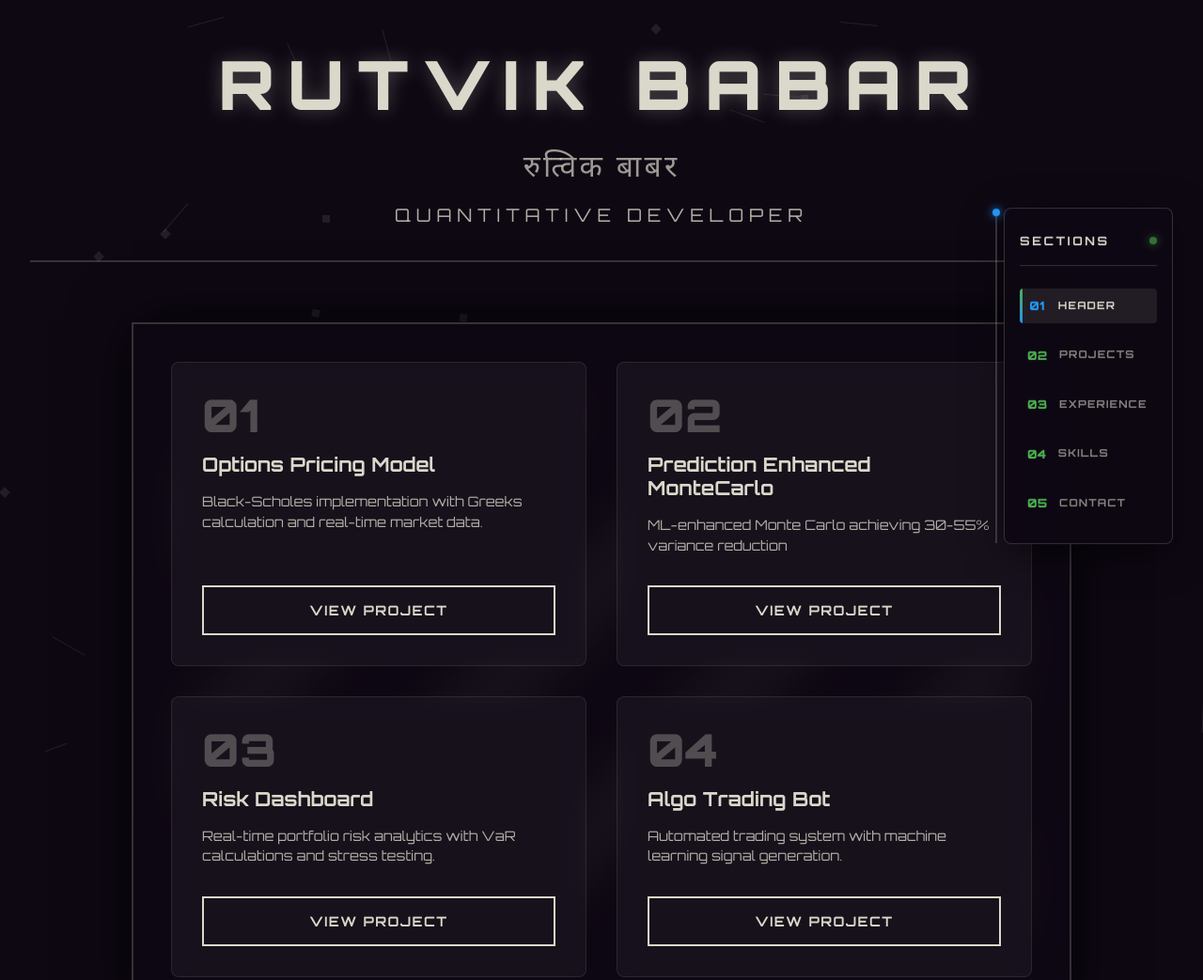
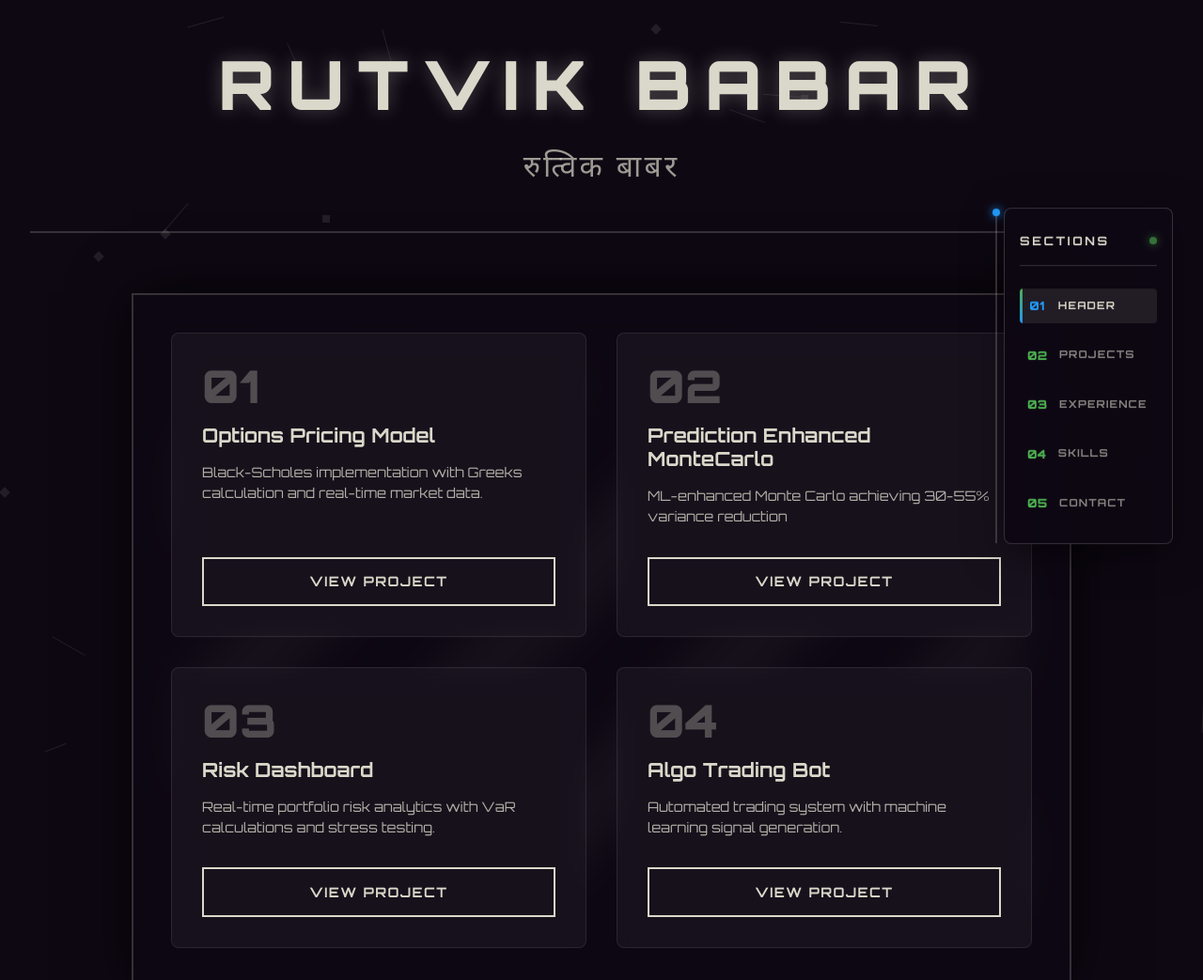
Before and after one commit to RutvikBabar/me, a plain HTML site: page portfolio/index.html in a window 1280 px wide. Shown: the top 1043 px of the page at 94% size. Drawn offline with Linux system fonts and the light colour scheme.

Commit message:
style change

```diff
--- a/portfolio/index.html
+++ b/portfolio/index.html
@@ -65,7 +65,7 @@
                 <div class="header-title">
                     <h1>RUTVIK BABAR</h1>
                     <div class="devanagari-name">रुत्विक बाबर</div>
-                    <div class="title-subtitle">QUANTITATIVE DEVELOPER</div>
+
                 </div>
             </div>
         </header>
```
